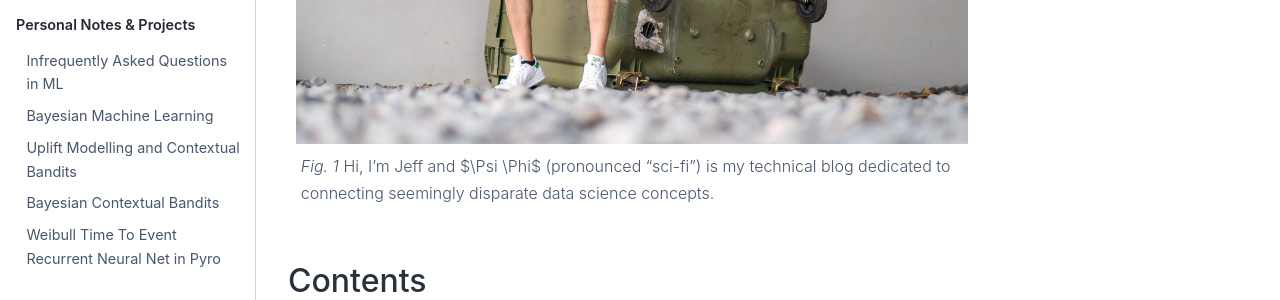
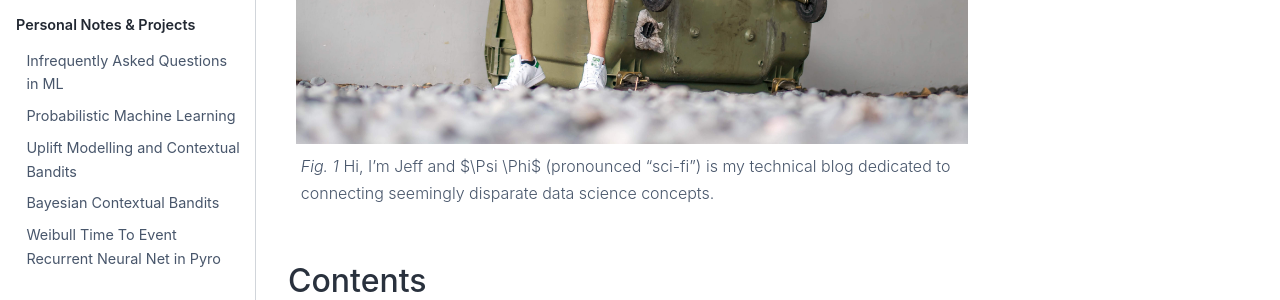
Before and after one commit to jeffchenchengyi/jeffchenchengyi.github.io, a Jupyter Book: the page built from docs/intro.ipynb, in a window 1280 px wide. Shown: the part 539-839 px from the top of the page. Built offline with Jupyter Book 1.0.4 settings and Sphinx 7.4.7 and the Sphinx Book theme 1.1.4, drawn with Linux system fonts in a browser that asks for light colours; pages that are not in the unit, such as notebooks, are missing from menus; comment, search, counter and statistics services are not loaded.

Commit message:
[jeff]: working on the probabilistic machine learning

```diff
--- a/docs/_toc.yml
+++ b/docs/_toc.yml
@@ -25,8 +25,8 @@
   chapters:
   - file: personal-projects/notes/ml-ifaqs
     title: Infrequently Asked Questions in ML
-  - file: personal-projects/notes/bayesian-machine-learning
-    title: Bayesian Machine Learning
+  - file: personal-projects/notes/probabilistic-machine-learning
+    title: Probabilistic Machine Learning
   - file: personal-projects/notes/uplift-modelling-and-contextual-bandits
     title: Uplift Modelling and Contextual Bandits
   - file: personal-projects/projects/bayesian-contextual-bandits
```
Also changed, not shown: docs/personal-projects/notes/bayesian-machine-learning.ipynb (deleted), docs/personal-projects/notes/probabilistic-machine-learning.ipynb (added).
